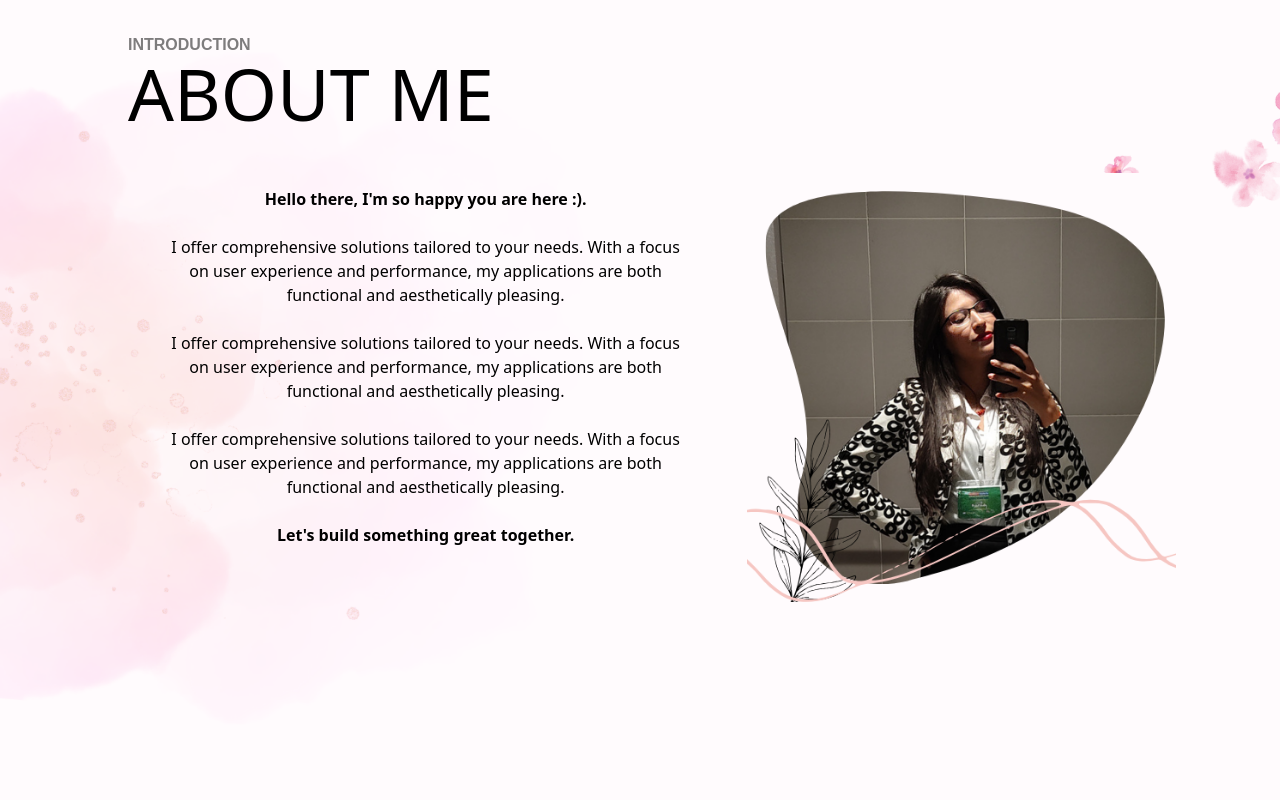
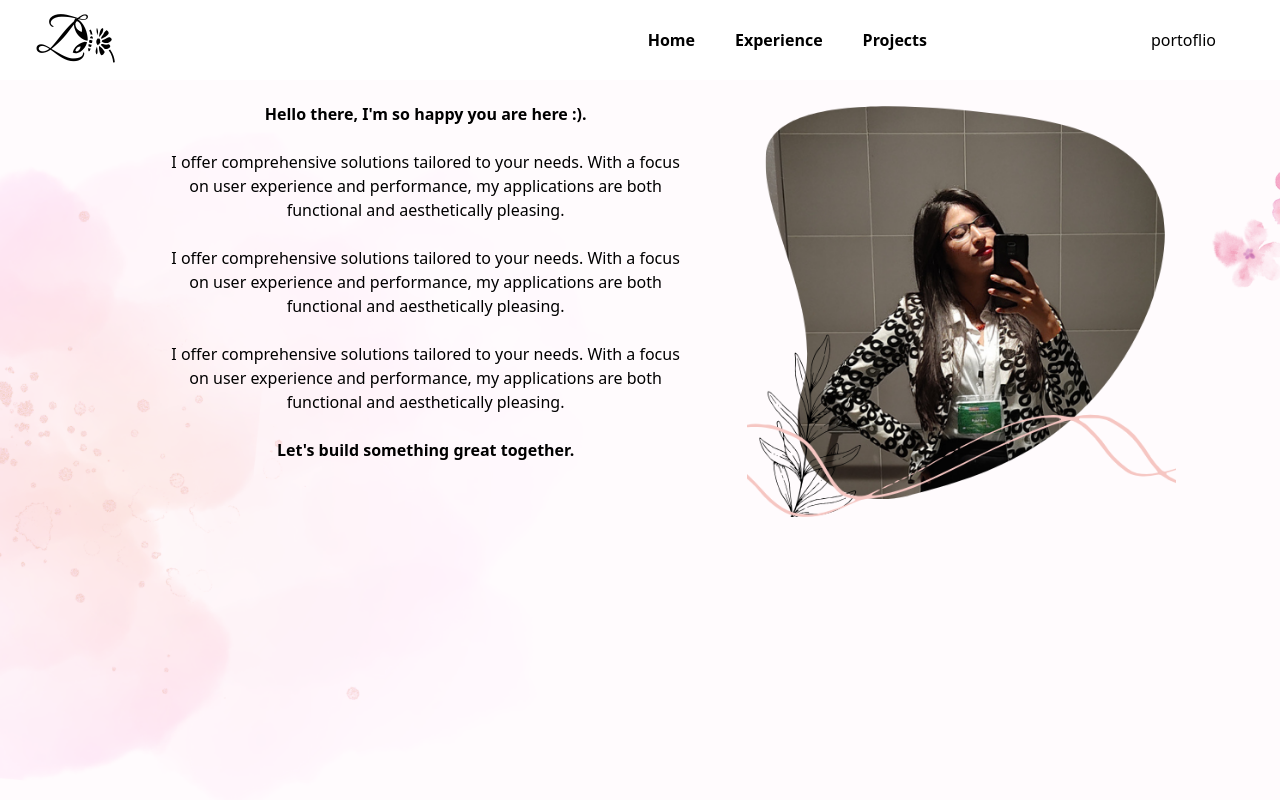
Before and after one commit to Yousra-Zahra-LATER/MyFolio, a React (Vite) app: page / in a window 1280 px wide. Shown: the top 800 px of the page. Built offline with nearby package versions, Linux system fonts and the light colour scheme.

Commit message:
"last commit"

```diff
--- a/src/App.jsx
+++ b/src/App.jsx
@@ -6,8 +6,7 @@ import MouseParticles from "react-mouse-particles";
 function App() {
   return (
     <>
-      {/*<NavBar/>*/}
-      {/*<Home/> */}
+      <NavBar/>
       <About/>
       <Experience/>
       <MouseParticles
--- a/src/components/About.jsx
+++ b/src/components/About.jsx
@@ -14,9 +14,7 @@ const About = () => {
         }}
       >
         <div className="w-full md:w-[85%] flex flex-col p-2 gap-5 md:gap-5">
-          <div className="w-full">
-            <SectionTitle title="ABOUT ME" subtitle="Introduction" />
-          </div>
+
 
           <div className="flex w-full md:flex-row flex-col-reverse gap-10 md:gap-0">
             <div className="w-full sm:w-[60%] md:w-[60%] md:h-full flex flex-col gap-6 items-center justify-center">
--- a/src/components/Experience.jsx
+++ b/src/components/Experience.jsx
@@ -1,13 +1,13 @@
 import React from "react";
 import SectionTitle from "../components/SectionTitle";
-import cn from 'classnames';
+import cn from "classnames";
 import {
   SiTailwindcss,
   SiVisualstudiocode,
   SiTypescript,
   SiNextdotjs,
-} from 'react-icons/si'
-import { FaReact, FaNodeJs } from 'react-icons/fa'
+} from "react-icons/si";
+import { FaReact, FaNodeJs } from "react-icons/fa";
 const logoCls =
   "text-[#291426] hover:!opacity-100 group-hover:opacity-60 duration-300 transition";
 
@@ -47,9 +47,7 @@ classes: cn(logoCls, "hover:scale-110 hover:text-green-600"),
   },
 ];
 
-
 const Experience = () => {
-
   return (
     <>
       <div
@@ -62,19 +60,19 @@ const Experience = () => {
       >
         <div className="w-full md:w-[85%] flex flex-col p-2 gap-5 md:gap-5">
           <div className="w-full">
-            <SectionTitle title="MY JOURNEY" subtitle="Experience" />
+            <SectionTitle title="ABOUT ME" subtitle="introduction" />
           </div>
-
-
 
           <div class="grid gap-4 grid-cols-3 grid-rows-3">
             <div>11</div>
-<div> I offer comprehensive solutions tailored to your needs. With a
-                  focus on user experience and performance, my applications are
-                  both functional and aesthetically pleasing.</div>
+            <div>
+              {" "}
+              I offer comprehensive solutions tailored to your needs. With a
+              focus on user experience and performance, my applications are both
+              functional and aesthetically pleasing.
 
             </div>
-
+          </div>
         </div>
       </div>
     </>
--- a/src/components/NavBar.jsx
+++ b/src/components/NavBar.jsx
@@ -27,7 +27,8 @@ export const NavBar = () => {
   ];
 
   return (
-    <div className="w-full h-20 text-black flex justify-between items-center z-50">
+    <div className="w-full h-20 text-black flex justify-between items-center">
+
       <div className="flex font-signature ml-9 text-5xl hover:-rotate-6">
         Z
         <motion.div
@@ -39,41 +40,22 @@ export const NavBar = () => {
         </motion.div>
       </div>
 
-      <div className="flex mx-4 items-baseline">
-        <ul className="flex">
+      <div className="flex h-20 items-center gap-56 mr-16">
+        <ul className="flex gap-10 font-semibold">
           {navBarlinks.map((link, index) => (
-            <li key={index} className="px-5 cursor-pointer hover:text-[#807279]">
+            <li key={index} className="cursor-pointer hover:text-[#807279]">
               {link.name}
             </li>
           ))}
         </ul>
+        <div className="flex gap-9">
 
-        <div className="mx-4" style={{ opacity: 0.2 }}>
-          |
-        </div>
+        <buton>portoflio</buton>
 
-        <motion.div
-          className="flex justify-between"
-          whileHover={{ scale: 1 }}
-          whileTap={{ scale: 0.7 }}
-          transition={{ type: "spring", stiffness: 400, damping: 17 }}
-        >
-          <motion.button
-            className="hover:bg-[#f0b2d1] rounded-md py-2 px-2 font-semibold text-black"
-            onClick={""}
-          >
-            Portfolio
-          </motion.button>
-        </motion.div>
+      </div>
+      </div>
 
-        <div onClick={toggleDarkMode} className="cursor-pointer px-4 self-center">
-          {isDarkMode ? (
-            <RiMoonClearFill className="h-6 w-6" />
-          ) : (
-            <SunIcon className="h-6 w-6" />
-          )}
-        </div>
-      </div>
+
     </div>
   );
 };
```
Lines whose indentation alone changed are shown as unchanged.
